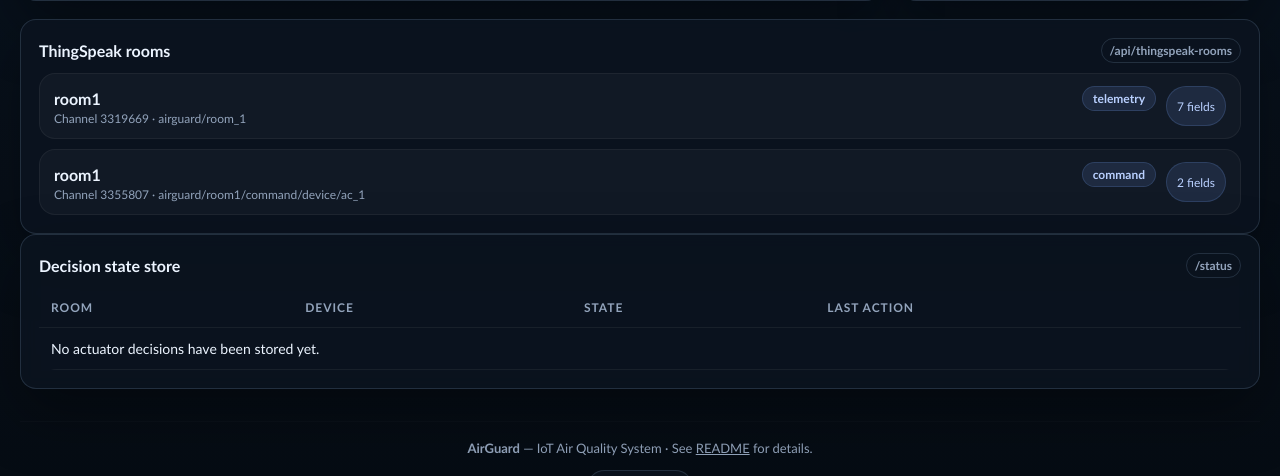
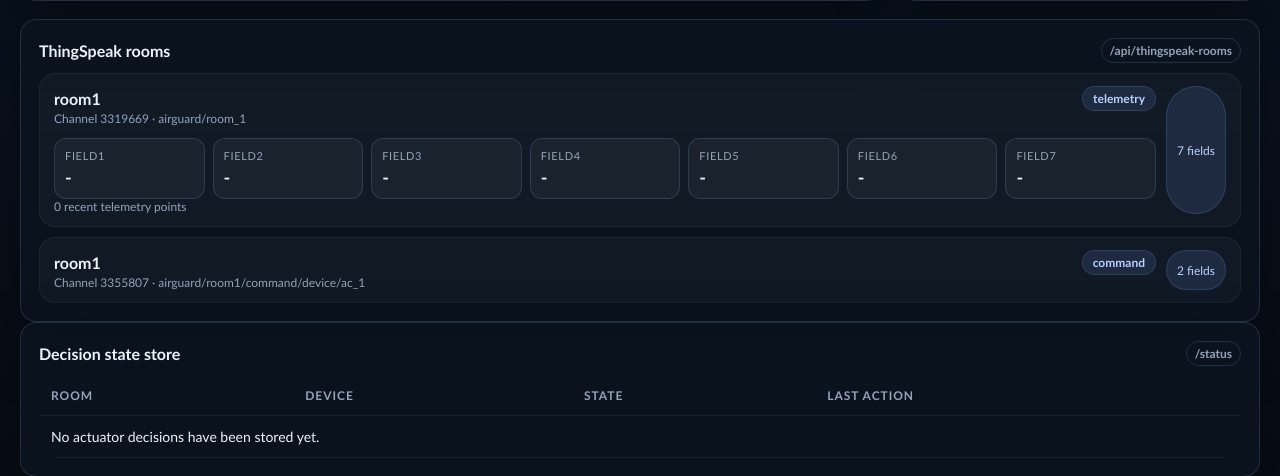
Before and after one commit to MateusLanzoni/IoT-AirQualitySystem, a FastAPI app: page /dashboard in a window 1280 px wide. Shown: the part 967-1443 px from the top of the page. Run offline with FastAPI, Linux system fonts and the light colour scheme; a user stored in the database is signed in; data comes from the database, SQL or seed files in the repository; data that the repository does not hold is empty.

Commit message:
feat: enhance policy management and telemetry features; add new policies, improve service registration, and enrich telemetry data display

```diff
--- a/components/mqtt/client.py
+++ b/components/mqtt/client.py
@@ -55,7 +55,9 @@ class MQTTGateway:
     async def _on_state_changed(self, event):
         """Triggered when a sensor or actuator changes state."""
 
+        _LOGGER.info("MQTT gateway received state event for %s", event.data.get("device_id"))
         if not self.client:
+            _LOGGER.warning("Dropping telemetry for %s because MQTT is not connected", event.data.get("device_id"))
             return
 
         try:
@@ -75,7 +77,7 @@ class MQTTGateway:
 
             # Fire and forget(don't wait)
             await self.client.publish(topic, payload=validated_msg.model_dump_json())
-            _LOGGER.debug(f"Published: {topic} to {validated_msg.model_dump_json()}")
+            _LOGGER.info("Published telemetry: %s", topic)
 
         except ValidationError as e:
             _LOGGER.error(f"Schema validation error: {e}")
--- a/dashboard_service/main.py
+++ b/dashboard_service/main.py
@@ -325,6 +325,61 @@ def _build_latest_sample(telemetry: list[dict[str, Any]]) -> dict[str, Any]:
     return latest_fields
 
 
+async def _fetch_room_history(room_id: str, adaptor_url: str, lookback_hours: int = 24) -> list[dict[str, Any]]:
+    end = datetime.now(timezone.utc)
+    start = end - timedelta(hours=lookback_hours)
+    history_url = (
+        f"{adaptor_url}/api/v1/history"
+        f"?roomid={room_id}&starttime={start.strftime('%Y-%m-%dT%H:%M:%SZ')}&endtime={end.strftime('%Y-%m-%dT%H:%M:%SZ')}"
+    )
+    history = await _fetch_json(history_url)
+    if isinstance(history, list):
+        return [row for row in history if isinstance(row, dict)]
+    if isinstance(history, dict):
+        points = history.get("points", history.get("items", []))
+        if isinstance(points, list):
+            return [row for row in points if isinstance(row, dict)]
+    return []
+
+
+async def _enrich_thingspeak_rooms(
+    rooms: list[dict[str, Any]], adaptor_url: str,
+) -> list[dict[str, Any]]:
+    enriched: list[dict[str, Any]] = []
+    history_by_room: dict[str, list[dict[str, Any]]] = {}
+    for room in rooms:
+        item = dict(room)
+        room_id = item.get("room_id", "unknown")
+        if item.get("kind") != "telemetry":
+            item["telemetry"] = []
+            item["history_points"] = 0
+            enriched.append(item)
+            continue
+        if room_id not in history_by_room:
+            history_by_room[room_id] = await _fetch_room_history(room_id, adaptor_url)
+
+        history = history_by_room.get(room_id, [])
+        fields: list[dict[str, Any]] = []
+        for field in item.get("fields", []):
+            value = None
+            timestamp = None
+            for row in reversed(history):
+                candidate = row.get(field["field"])
+                if candidate not in (None, ""):
+                    value = candidate
+                    timestamp = row.get("created_at", row.get("timestamp"))
+                    break
+            fields.append({
+                **field,
+                "value": value if value not in (None, "") else "-",
+                "timestamp": timestamp,
+            })
+        item["telemetry"] = fields
+        item["history_points"] = len(history)
+        enriched.append(item)
+    return enriched
+
+
 async def _collect_snapshot(room_id: str) -> dict[str, Any]:
     _reload_runtime_env()
     service_urls = get_service_urls()
@@ -337,7 +392,9 @@ async def _collect_snapshot(room_id: str) -> dict[str, Any]:
     services = await _fetch_json(f"{service_urls['catalog']}/services")
     prediction = await _fetch_json(f"{service_urls['prediction']}/prediction/{room_id}")
     decision = await _fetch_json(f"{service_urls['decision']}/status")
-    thingspeak_rooms = _load_thingspeak_rooms()
+    thingspeak_rooms = await _enrich_thingspeak_rooms(
+        _load_thingspeak_rooms(), service_urls["adaptor"]
+    )
 
     end = datetime.now(timezone.utc)
     recent_start = end - timedelta(hours=1)
@@ -482,6 +539,15 @@ async def snapshot(room_id: str | None = None):
 async def thingspeak_rooms():
     rooms = _load_thingspeak_rooms()
     return JSONResponse({"count": len(rooms), "rooms": rooms})
+
+
+@app.get("/api/thingspeak-rooms/{room_id}/telemetry")
+async def thingspeak_room_telemetry(room_id: str):
+    _reload_runtime_env()
+    service_urls = get_service_urls()
+    rooms = [room for room in _load_thingspeak_rooms() if room.get("room_id") == room_id]
+    enriched = await _enrich_thingspeak_rooms(rooms, service_urls["adaptor"])
+    return JSONResponse({"room_id": room_id, "rooms": enriched})
 
 
 @app.get("/dashboard", response_class=HTMLResponse)
--- a/dashboard_service/templates/index.html
+++ b/dashboard_service/templates/index.html
@@ -204,6 +204,33 @@
     .room-chip .meta {
       color: var(--muted);
       font-size: 12px;
+    }
+
+    .thingspeak-fields {
+      display: grid;
+      grid-template-columns: repeat(auto-fit, minmax(150px, 1fr));
+      gap: 8px;
+      margin-top: 12px;
+    }
+
+    .thingspeak-field {
+      padding: 10px;
+      border-radius: 12px;
+      border: 1px solid var(--line);
+      background: rgba(255, 255, 255, 0.04);
+    }
+
+    .thingspeak-field .field-name {
+      color: var(--muted);
+      font-size: 11px;
+      text-transform: uppercase;
+      letter-spacing: 0.06em;
+    }
+
+    .thingspeak-field .field-value {
+      margin-top: 4px;
+      font-size: 18px;
+      font-weight: 800;
     }
 
     .actions {
@@ -476,6 +503,18 @@
                 <span class="tag">{{ item.kind }}</span>
               </div>
               <div class="muted">Channel {{ item.channel_id }}{% if item.source_topic %} · {{ item.source_topic }}{% endif %}</div>
+              {% if item.telemetry %}
+              <div class="thingspeak-fields">
+                {% for field in item.telemetry %}
+                <div class="thingspeak-field">
+                  <div class="field-name">{{ field.field }}</div>
+                  <div class="field-value">{{ field.value }}</div>
+                  {% if field.timestamp %}<div class="muted">{{ field.timestamp }}</div>{% endif %}
+                </div>
+                {% endfor %}
+              </div>
+              <div class="muted">{{ item.history_points }} recent telemetry points</div>
+              {% endif %}
             </div>
             <div class="tag">{{ item.fields|length }} fields</div>
           </div>
--- a/decision_service/config.yaml
+++ b/decision_service/config.yaml
@@ -15,14 +15,14 @@ services:
   prediction_base_url: "http://localhost:8003"
 
 scheduler:
-  prediction_interval: 60      # seconds - pull prediction requests
+  prediction_interval: 10      # seconds - evaluate policies and pull predictions
 
 state_machine:
   transition_timeout: 10      # seconds before TURNING_ON/OFF → ERROR
 
 cache:
   rooms_ttl: 3600             # seconds before re-fetching list of rooms
-  room_config_ttl: 3600        # seconds before re-fetching room config
+  room_config_ttl: 10         # seconds before re-fetching room config and policies
   devices_ttl: 3600            # seconds before re-fetching device catalog
 
 energy_mode:
--- a/decision_service/state_store.py
+++ b/decision_service/state_store.py
@@ -66,6 +66,10 @@ class StateStore:
         with self._lock:
             entry = self._metrics_store.get(room_id)
             return dict(entry) if entry else None
+
+    def get_all_metrics(self) -> dict:
+        with self._lock:
+            return {room_id: dict(entry) for room_id, entry in self._metrics_store.items()}
 
     # ── Config cache ──────────────────────────────────────────────────────────
 
--- a/docker-compose.yml
+++ b/docker-compose.yml
@@ -53,6 +53,8 @@ services:
       - MQTT_BROKER=mosquitto
       - MQTT_USER=${MQTT_USER}
       - MQTT_PASSWORD=${MQTT_PASSWORD}
+      - CATALOG_SERVICE_URL=http://catalog-service:8001
+      - SERVICE_URL=http://adaptor-service:8000
       - THINGSPEAK_WRITE_API_KEY=${THINGSPEAK_WRITE_API_KEY}
       - THINGSPEAK_READ_API_KEY=${THINGSPEAK_READ_API_KEY}
     networks:
@@ -112,6 +114,9 @@ services:
       - "8001:8001"
     environment:
       - SERVER_HOST=0.0.0.0
+      - THINGSPEAK_READ_API_KEY=${THINGSPEAK_READ_API_KEY}
+    volumes:
+      - ./catalog_service/data:/app/data
     networks:
       - airguard-network
     restart: unless-stopped
```
Also changed, not shown: catalog_service/data/policies.json (+10 -0 lines), catalog_service/data/services.json (+16 -7 lines), components/registry/registry_client.py (+14 -11 lines), decision_service/main.py (+9 -2 lines), decision_service/processor.py (+12 -10 lines), mosquitto/data/mosquitto.db.
